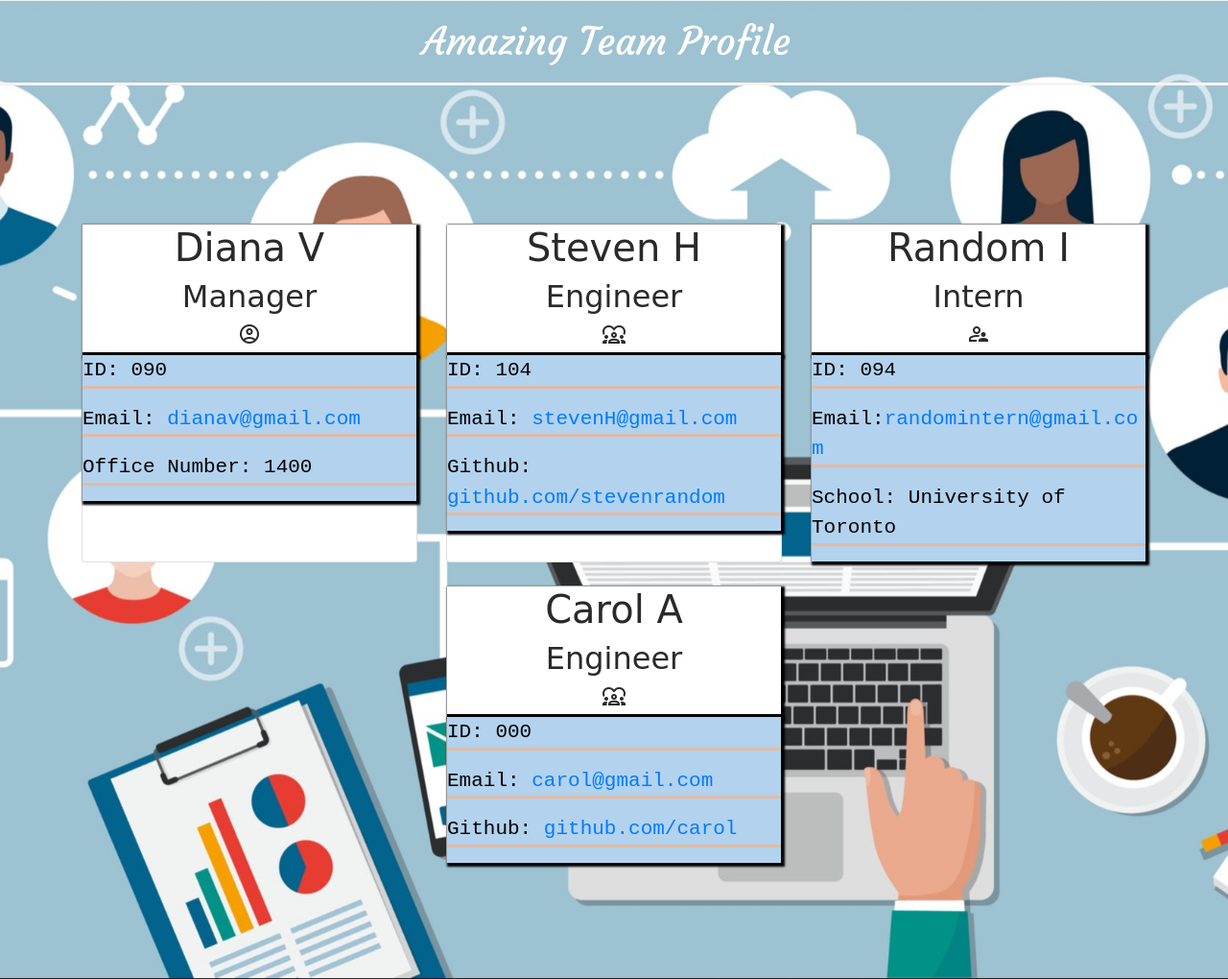
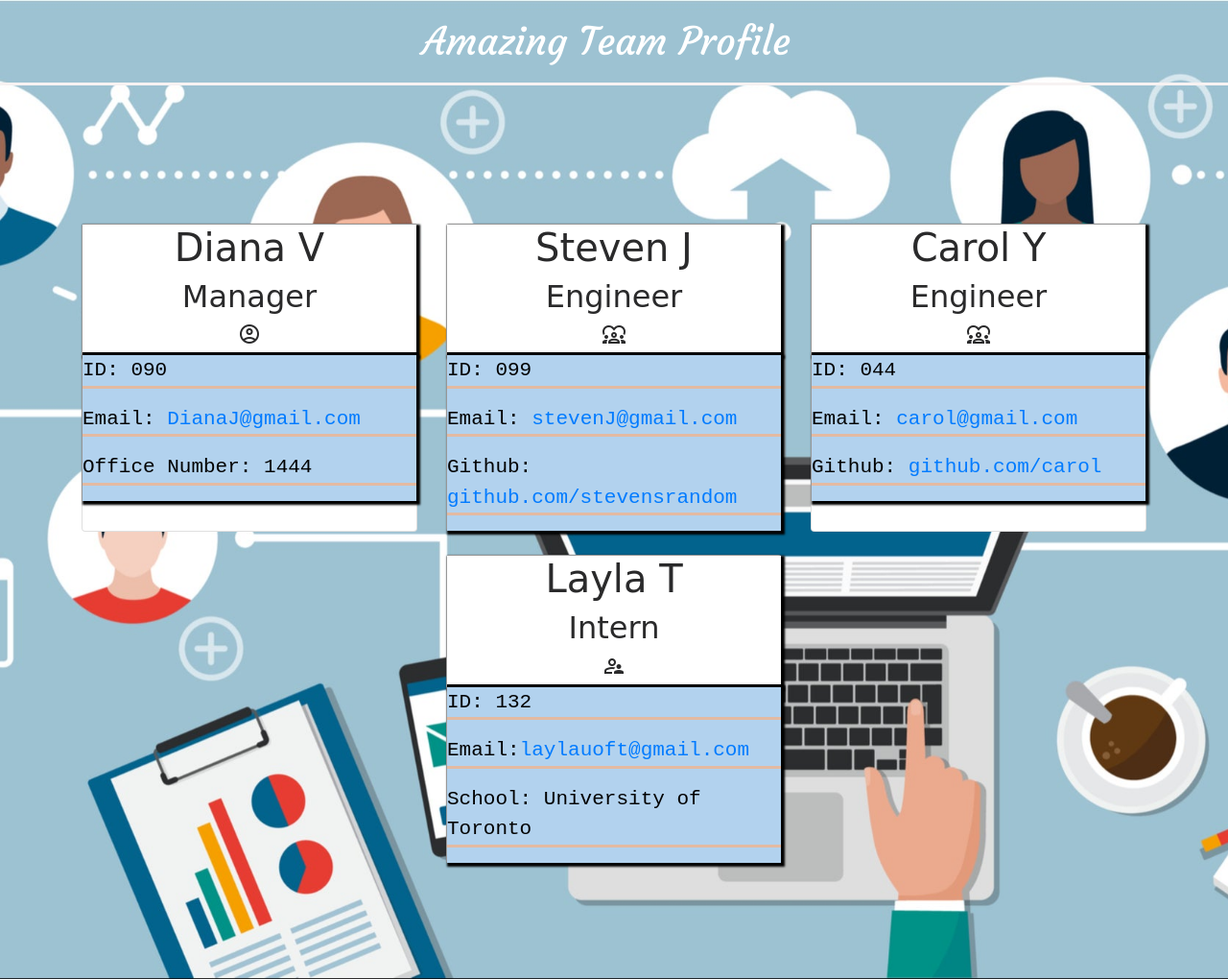
Before and after one commit to DianasJourney/bestteam-generator, a website: page dist/index.html in a window 1280 px wide. Shown: the whole page at 96% size. Drawn offline with nearby package versions, Linux system fonts and the light colour scheme; a web font is replaced by a local one.

```diff
--- a/dist/index.html
+++ b/dist/index.html
@@ -31,8 +31,8 @@
             </div>
             <div class="bodyOfCard">
                 <p class="id">ID: 090</p>
-                <p class="email">Email: <a href="mailto:dianav@gmail.com">dianav@gmail.com</a></p>
-                <p class="office">Office Number: 1400</p>
+                <p class="email">Email: <a href="mailto:DianaJ@gmail.com">DianaJ@gmail.com</a></p>
+                <p class="office">Office Number: 1444</p>
             </div>
         </div>
     </section>
@@ -40,14 +40,14 @@
     <section class="col-4 mt-4">
         <div class="card h-100">
             <div class="cardTitle">
-                <h1>Steven H</h1>
+                <h1>Steven J</h1>
                 <h2>Engineer</h2><span class='material-symbols-outlined'>diversity_1</span>
 
             </div>
             <div class="bodyOfCard">
-                <p class="id">ID: 104</p>
-                <p class="email">Email: <a href="mailto:stevenH@gmail.com">stevenH@gmail.com</a></p>
-                <p class="github">Github: <a href="https://github.com/github.com/stevenrandom">github.com/stevenrandom</a></p>
+                <p class="id">ID: 099</p>
+                <p class="email">Email: <a href="mailto:stevenJ@gmail.com">stevenJ@gmail.com</a></p>
+                <p class="github">Github: <a href="https://github.com/github.com/stevensrandom">github.com/stevensrandom</a></p>
             </div>
         </div>
     </section>
@@ -55,14 +55,14 @@
     <section class="col-4 mt-4">
         <div class="card h-100">
             <div class="cardTitle">
-                <h1>Random I</h1>
-                <h2>Intern</h2><span class='material-symbols-outlined'>supervisor_account</span>
+                <h1>Carol Y</h1>
+                <h2>Engineer</h2><span class='material-symbols-outlined'>diversity_1</span>
 
             </div>
             <div class="bodyOfCard">
-                <p class="id">ID: 094</p>
-                <p class="email">Email:<a href="mailto:randomintern@gmail.com">randomintern@gmail.com</a></p>
-                <p class="school">School: University of Toronto</p>
+                <p class="id">ID: 044</p>
+                <p class="email">Email: <a href="mailto:carol@gmail.com">carol@gmail.com</a></p>
+                <p class="github">Github: <a href="https://github.com/github.com/carol">github.com/carol</a></p>
             </div>
         </div>
     </section>
@@ -70,14 +70,14 @@
     <section class="col-4 mt-4">
         <div class="card h-100">
             <div class="cardTitle">
-                <h1>Carol A</h1>
-                <h2>Engineer</h2><span class='material-symbols-outlined'>diversity_1</span>
+                <h1>Layla T</h1>
+                <h2>Intern</h2><span class='material-symbols-outlined'>supervisor_account</span>
 
             </div>
             <div class="bodyOfCard">
-                <p class="id">ID: 000</p>
-                <p class="email">Email: <a href="mailto:carol@gmail.com">carol@gmail.com</a></p>
-                <p class="github">Github: <a href="https://github.com/github.com/carol">github.com/carol</a></p>
+                <p class="id">ID: 132</p>
+                <p class="email">Email:<a href="mailto:laylauoft@gmail.com">laylauoft@gmail.com</a></p>
+                <p class="school">School: University of Toronto</p>
             </div>
     </div>
 </section>
```
Also changed, not shown: README.md. Lines whose indentation alone changed are shown as unchanged.
